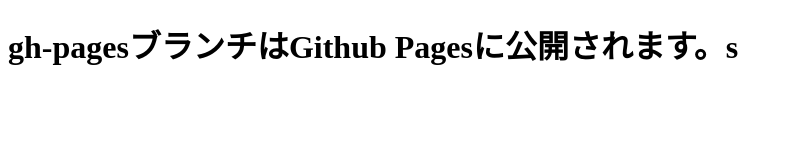
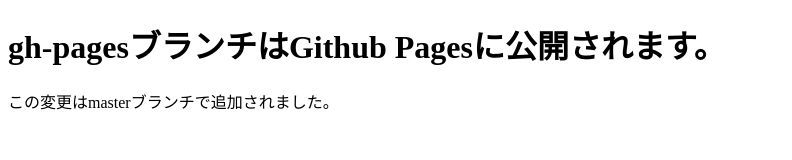
Before and after one commit to nanairo3/git-study, a plain HTML site: page index.html in a window 1280 px wide. Shown: the whole page, without its empty margins (0-792 px from the left). Drawn offline with Linux system fonts and the light colour scheme.

Commit message:
文言追加

```diff
--- a/index.html
+++ b/index.html
@@ -6,6 +6,7 @@
     <title>Git Study</title>
   </head>
   <body>
-  <h1>gh-pagesブランチはGithub Pagesに公開されます。s</h1>
+    <h1>gh-pagesブランチはGithub Pagesに公開されます。</h1>
+    <p>この変更はmasterブランチで追加されました。</p>
   </body>
 </html>
```
Lines whose indentation alone changed are shown as unchanged.
